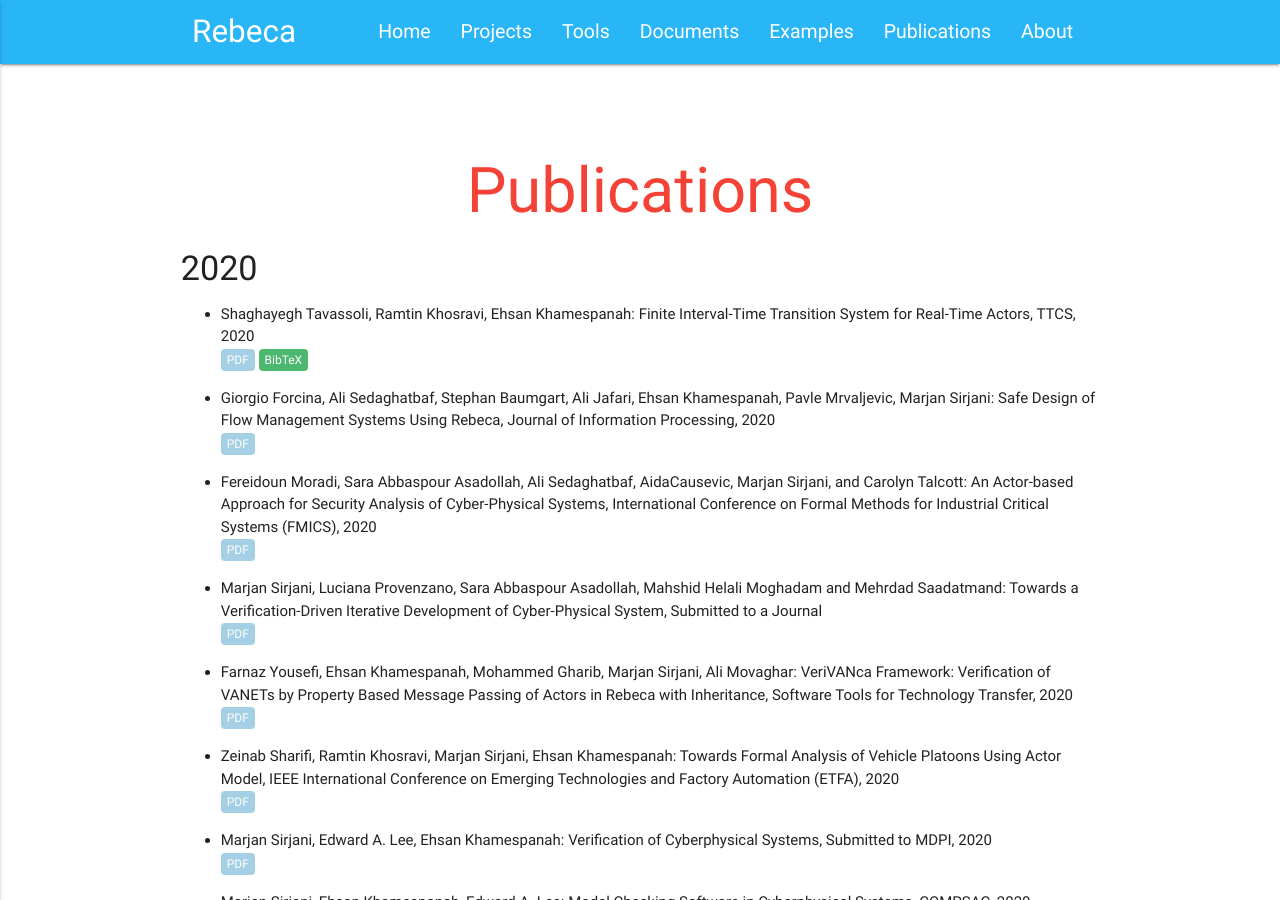
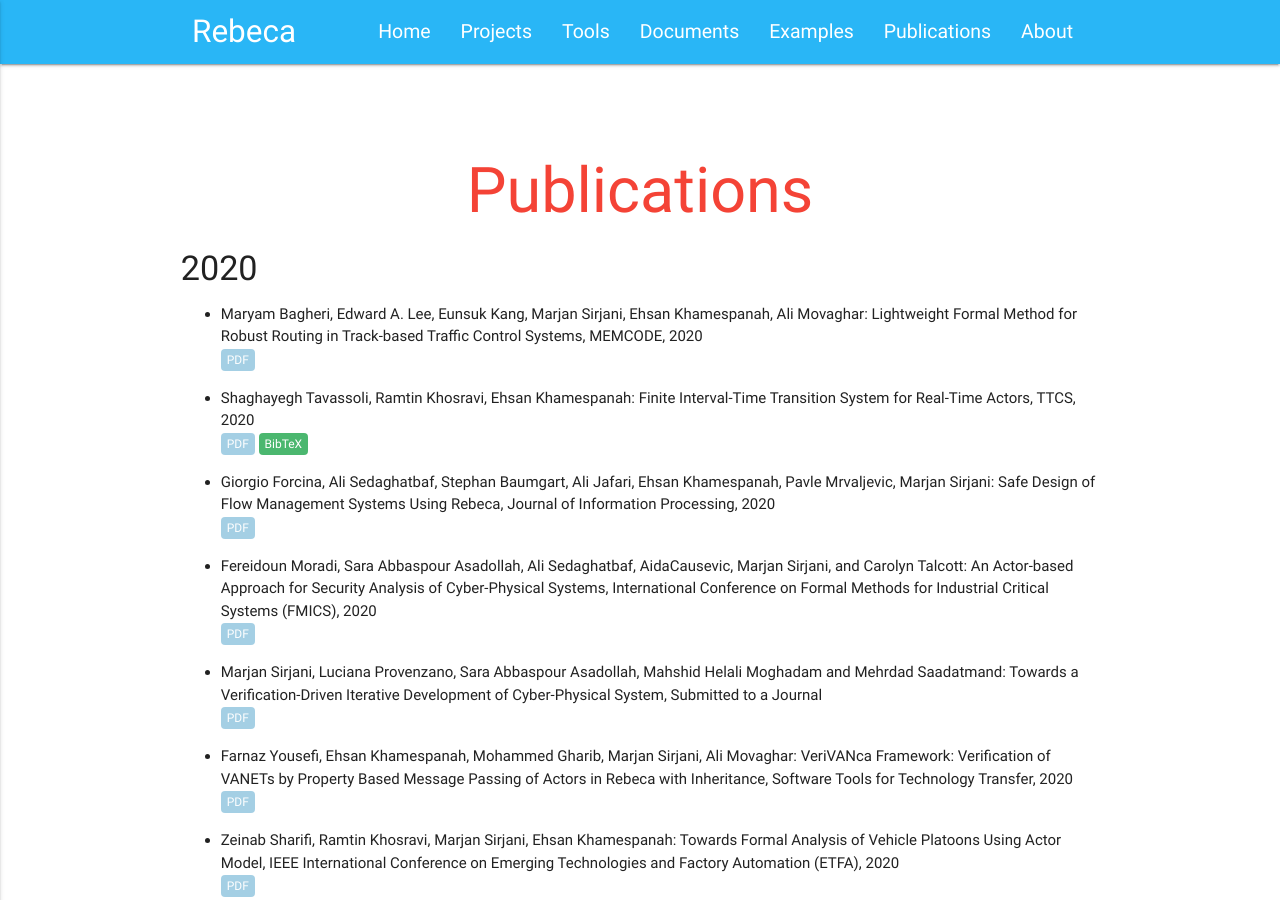
Before and after one commit to rebeca-lang/rebeca-lang.github.io, a Jekyll site: the page built from publications.md, in a window 1280 px wide and 900 px high. Built offline with Jekyll 4.4.1, drawn with Linux system fonts in a browser that asks for light colours.

Commit message:
MEMOCODE paper is added to SEADA and Publicatins pages.

```diff
--- a/publications.md
+++ b/publications.md
@@ -6,6 +6,10 @@ redirect_from: "/wiki/pmwiki.php/Rebeca/Publications"
 ---
 
 #### 2020
+- Maryam Bagheri, Edward A. Lee, Eunsuk Kang, Marjan Sirjani, Ehsan Khamespanah, Ali Movaghar: Lightweight Formal Method for Robust Routing in Track-based Traffic Control Systems, MEMCODE, 2020
+\\
+<a class="link link_pdf" href="/assets/papers/2020/Lightweight-Formal-Method-for-Robust-Routing-in-Track-based-Traffic-Control-Systems.pdf">PDF</a>
+
 - Shaghayegh Tavassoli, Ramtin Khosravi, Ehsan Khamespanah: Finite Interval-Time Transition System for Real-Time Actors, TTCS, 2020
 \\
 <a class="link link_pdf" href="/assets/papers/2020/Finite-Interval-Time-Transition-System-for-Real-Time-Actors.pdf">PDF</a>
```
Also changed, not shown: projects/Seada.md (+3 -0 lines), 1 other file.
